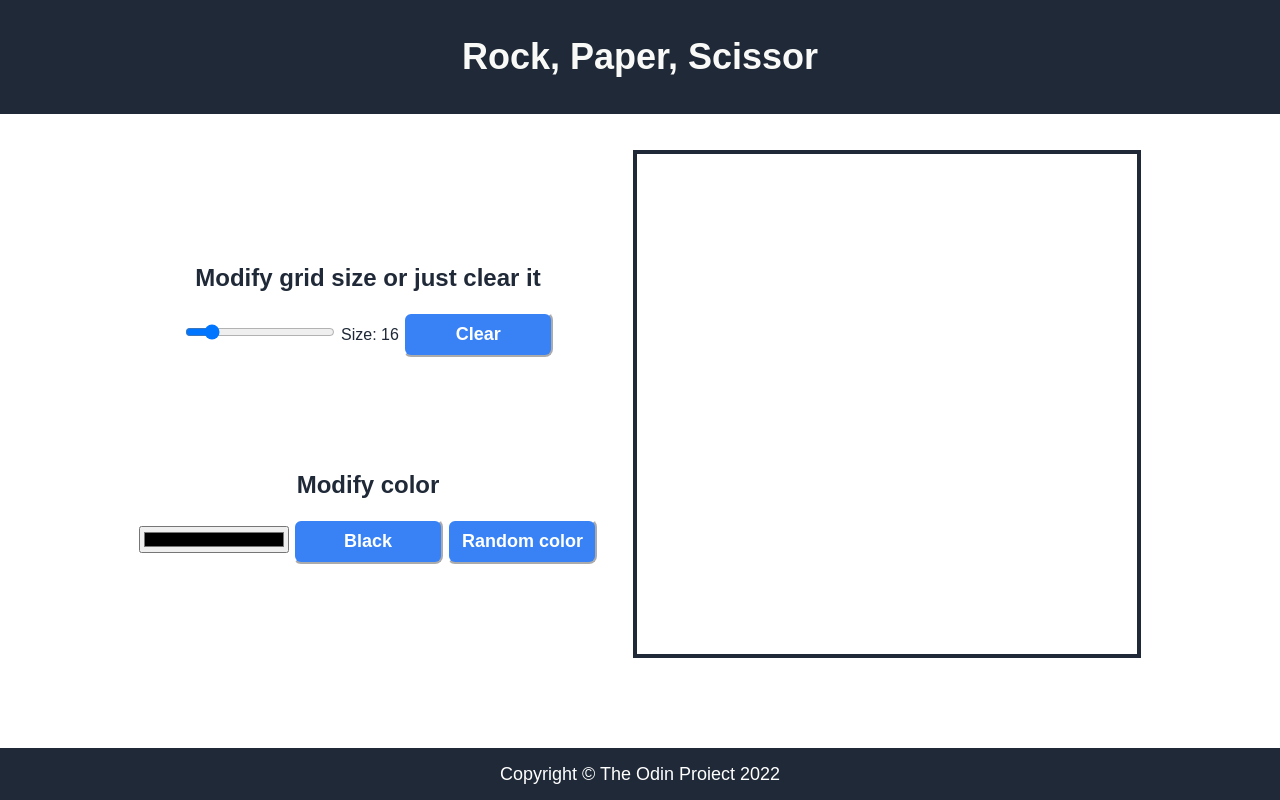
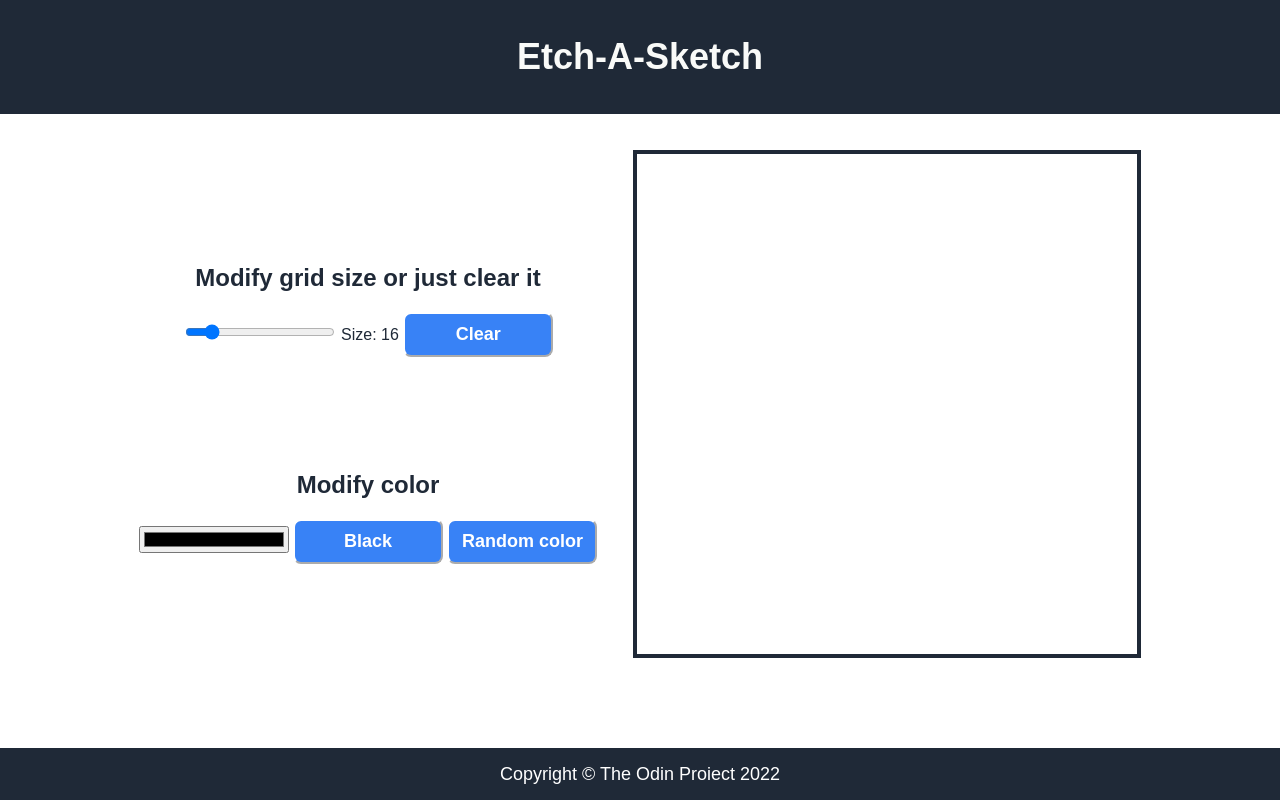
Before and after one commit to S-Kajari/etch-a-sketch, a plain HTML site: page index.html in a window 1280 px wide. Drawn offline with Linux system fonts and the light colour scheme.

Commit message:
fixed header text

```diff
--- a/index.html
+++ b/index.html
@@ -4,12 +4,12 @@
     <meta charset="UTF-8">
     <meta http-equiv="X-UA-Compatible" content="IE=edge">
     <meta name="viewport" content="width=device-width, initial-scale=1.0">
-    <title>Document</title>
+    <title>Etch-A-Sketch</title>
     <link rel="stylesheet" href="style.css">
 </head>
 <body>
     <header>
-        <p class="header_logo">Rock, Paper, Scissor</p>
+        <p class="header_logo">Etch-A-Sketch</p>
     </header>
     <main>
     <controls>
```
